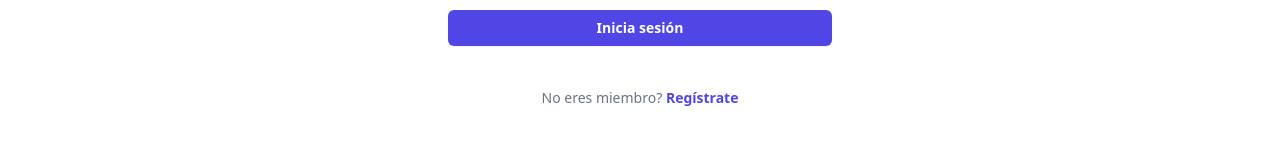
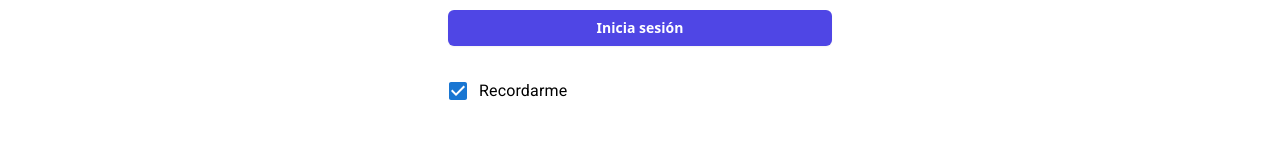
Before and after one commit to MattSeltz/blog-cliente, a React (Vite) app: page /login in a window 1280 px wide. Shown: the part 442-598 px from the top of the page. Built offline with nearby package versions, Linux system fonts and the light colour scheme; no server answers.

Commit message:
Se añadio persistencia de sesión

```diff
--- a/src/App.jsx
+++ b/src/App.jsx
@@ -9,11 +9,12 @@ export const App = () => {
   const dispatch = useDispatch();
 
   useEffect(() => {
-    const user = JSON.parse(sessionStorage.getItem("globalUser"));
+    const sessionUser = JSON.parse(sessionStorage.getItem("globalUser"));
+    const user = JSON.parse(localStorage.getItem("globalUser"));
 
-    if (!user) return;
+    if (!user && !sessionUser) return;
 
-    getOneData("/auth/", user._id)
+    getOneData("/auth/", user?._id ?? sessionUser?._id)
       .then((res) => dispatch(setGlobalUser(res)))
       .catch((e) => console.error(e));
   }, []);
--- a/src/layout/navBar.jsx
+++ b/src/layout/navBar.jsx
@@ -88,6 +88,7 @@ export const NavBar = () => {
     if (res.status.toLocaleString().startsWith("2")) {
       setMobileMoreAnchorEl(null);
       dispatch(setGlobalUser(null));
+      localStorage.removeItem("globalUser");
       sessionStorage.removeItem("globalUser");
       navigate("/");
     } else {
--- a/src/pages/edit.jsx
+++ b/src/pages/edit.jsx
@@ -62,6 +62,7 @@ export const Edit = () => {
       alert("Ha ocurrido un error inesperado, vuelve a intentarlo...");
       return;
     }
+    localStorage.removeItem("globalUser");
     sessionStorage.removeItem("globalUser");
     dispatch(setGlobalUser(null));
     navigate("/");
--- a/src/pages/login.jsx
+++ b/src/pages/login.jsx
@@ -4,6 +4,8 @@ import { useDispatch } from "react-redux";
 
 import CircularProgress from "@mui/material/CircularProgress";
 import { green } from "@mui/material/colors";
+import FormControlLabel from "@mui/material/FormControlLabel";
+import Checkbox from "@mui/material/Checkbox";
 import Box from "@mui/material/Box";
 
 import { postData } from "../services/services";
@@ -15,6 +17,7 @@ export const Login = () => {
 
   const [username, setUsername] = useState("");
   const [password, setPassword] = useState("");
+  const [remember, setRemember] = useState(true);
   const [errorMessage, setErrorMessage] = useState(false);
   const [isLoading, setIsLoading] = useState(false);
   const [isMatch, setIsMatch] = useState(true);
@@ -31,7 +34,11 @@ export const Login = () => {
       const data = await res.json();
 
       if (res.status.toLocaleString().startsWith("2")) {
-        sessionStorage.setItem("globalUser", JSON.stringify(data));
+        if (remember) {
+          localStorage.setItem("globalUser", JSON.stringify(data));
+        } else {
+          sessionStorage.setItem("globalUser", JSON.stringify(data));
+        }
         dispatch(setGlobalUser(data));
         navigate("/");
       } else {
@@ -155,6 +162,16 @@ export const Login = () => {
               )}
             </Box>
           </Box>
+          <FormControlLabel
+            control={
+              <Checkbox
+                defaultChecked
+                value={remember}
+                onChange={(e) => setRemember(e.target.checked)}
+              />
+            }
+            label="Recordarme"
+          />
         </form>
 
         <p className="mt-10 text-center text-sm text-gray-500">
```
